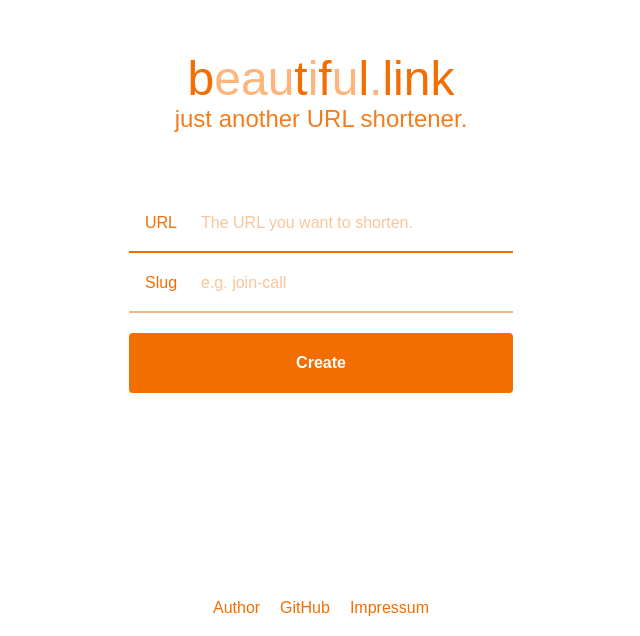
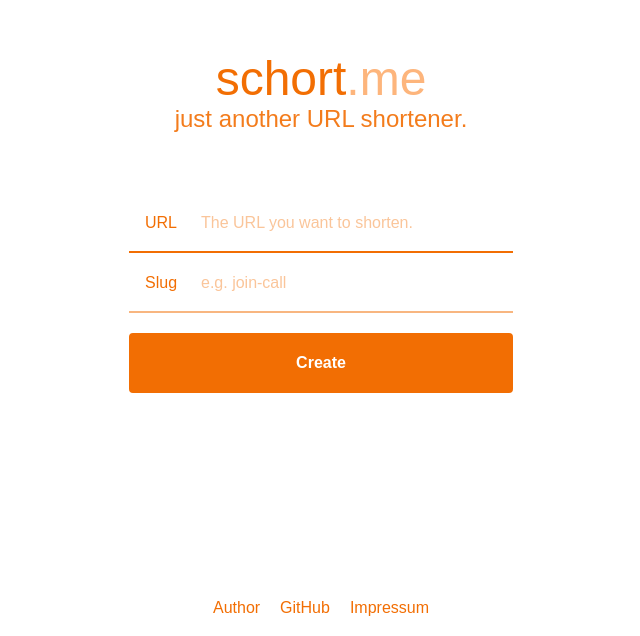
Before and after one commit to JonathanWbn/schort, a Next.js app: page / in a window 1280 px wide. Shown: the part 164-800 px from the top of the page, without its empty margins (319-959 px from the left). Built offline with nearby package versions, Linux system fonts and the light colour scheme; a web font is replaced by a local one.

Commit message:
chore: rename to schort

```diff
--- a/api/redirect.js
+++ b/api/redirect.js
@@ -1,7 +1,7 @@
 import { get, set } from '@upstash/redis'
 import { formatSlug } from '../utils'
 
-const btflLinkUrlRegex = /^https?:\/\/btfl\.link\//
+const btflLinkUrlRegex = /^https?:\/\/schort\.me\//
 
 export default async (req, res) => {
   switch (req.method) {
@@ -10,7 +10,7 @@ export default async (req, res) => {
       const slug = formatSlug(req.body.slug)
 
       if (btflLinkUrlRegex.test(url)) {
-        return res.status(400).send("You can't link to a btfl.link address.")
+        return res.status(400).send("You can't link to a schort.me address.")
       }
 
       const { data: existingRedirect } = await get(slug)
--- a/app/head.js
+++ b/app/head.js
@@ -6,7 +6,7 @@ export default function Head() {
       <meta name="description" content="The last URL shortener you will ever need." />
       <meta name="keywords" content="btfl url shortener" />
       <meta name="author" content="Jonathan Wieben" />
-      <title>Beautiful Link</title>
+      <title>schort</title>
     </>
   )
 }
--- a/app/page.js
+++ b/app/page.js
@@ -14,7 +14,7 @@ export default function Page() {
         <a target="_blank" rel="noopener noreferrer" href="https://jonathanwieben.com" className="mr-5">
           Author
         </a>
-        <a target="_blank" rel="noopener noreferrer" href="https://github.com/JonathanWbn/btfl.link" className="mr-5">
+        <a target="_blank" rel="noopener noreferrer" href="https://github.com/JonathanWbn/schort" className="mr-5">
           GitHub
         </a>
         <a
--- a/components/form.js
+++ b/components/form.js
@@ -120,10 +120,10 @@ export default function Form() {
             </p>
             {notification.type === 'success' && (
               <button
-                onClick={() => navigator.clipboard.writeText(`https://btfl.link/${notification.slug}`)}
+                onClick={() => navigator.clipboard.writeText(`https://schort.me/${notification.slug}`)}
                 className="text-white text-sm bg-green-600 rounded p-2 w-full mt-4"
               >
-                Copy {`btfl.link/${notification.slug}`}
+                Copy {`schort.me/${notification.slug}`}
               </button>
             )}
             <button
--- a/components/title.js
+++ b/components/title.js
@@ -2,8 +2,7 @@ export default function Title() {
   return (
     <>
       <h1 className="text-accent text-4xl sm:text-5xl">
-        b<span className="text-accent-light">eau</span>t<span className="text-accent-light">i</span>f
-        <span className="text-accent-light">u</span>l<span className="text-accent-light">.</span>link
+        schort<span className="text-accent-light">.me</span>
       </h1>
       <p className="text-xl sm:text-2xl text-accent text-opacity-90 mb-5">just another URL shortener.</p>
     </>
--- a/package.json
+++ b/package.json
@@ -1,5 +1,5 @@
 {
-  "name": "btfl.link",
+  "name": "schort",
   "description": "The only URL shortener you will ever need.",
   "author": "Jonathan Wieben",
   "license": "MIT",
```
Also changed, not shown: 1 other file (tests, documents, lock files or other folders).
